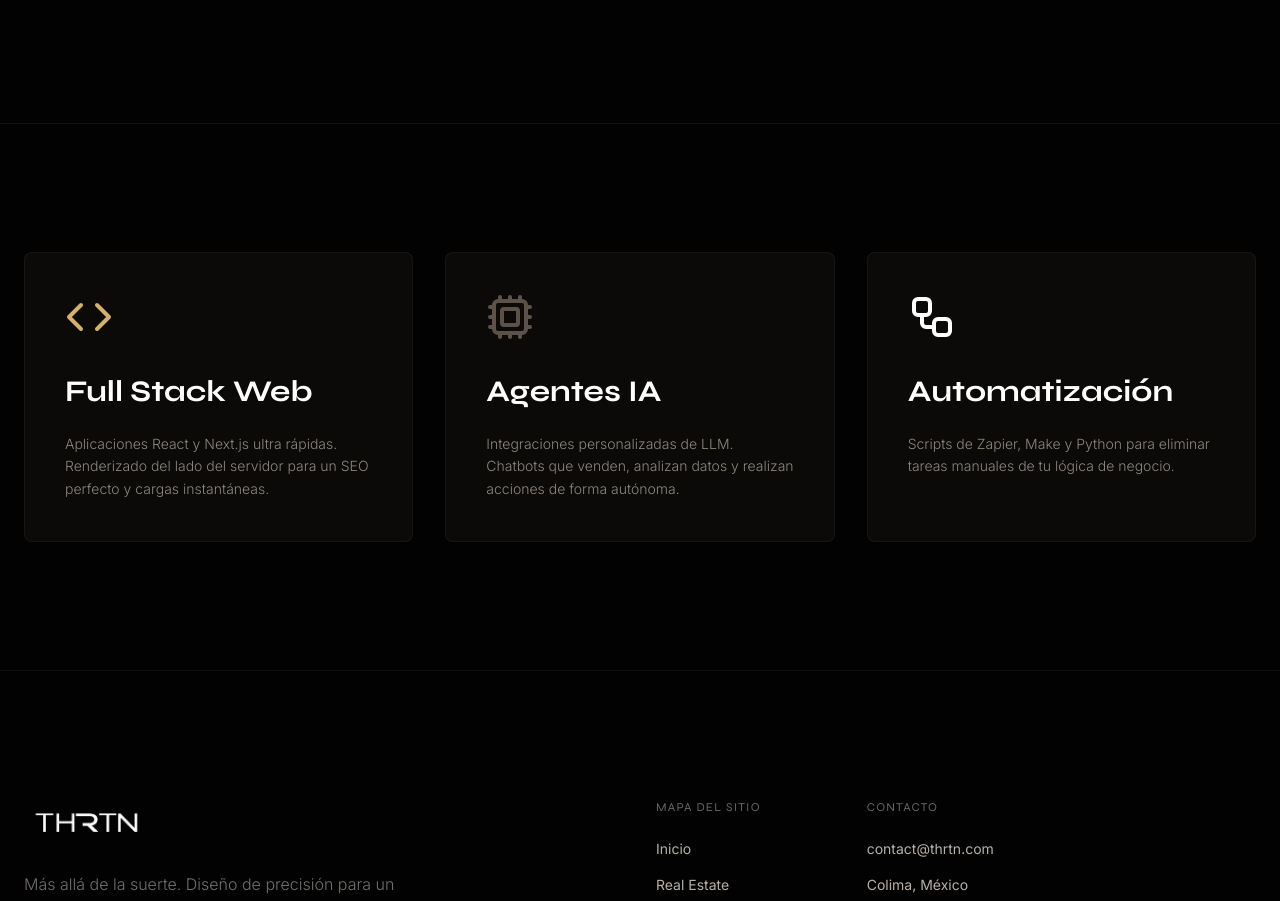
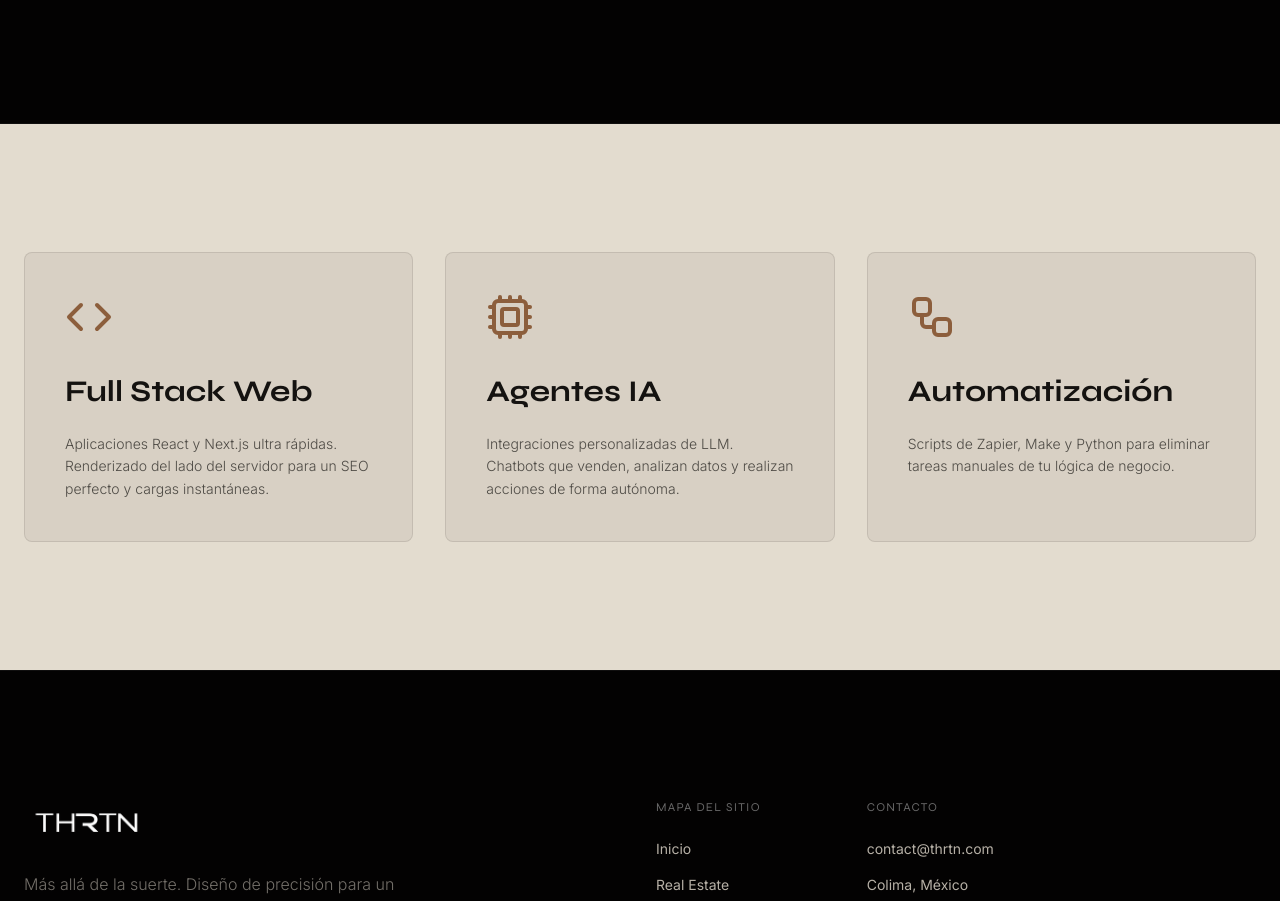
Before and after one commit to Daniel-Banda/THRTN, a Next.js app: page /tech in a window 1280 px wide. Shown: the part 880-1781 px from the top of the page. Built offline with nearby package versions, Linux system fonts and the light colour scheme.

Commit message:
feat: apply light theme to sections in real-estate and tech pages

```diff
--- a/src/app/real-estate/page.tsx
+++ b/src/app/real-estate/page.tsx
@@ -43,13 +43,13 @@ export default function RealEstatePage() {
             </section>
 
             {/* Benefits */}
-            <Section className="bg-surface relative z-10 -mt-20 mx-4 md:mx-12 rounded-t-3xl border-t border-white/5 shadow-2xl shadow-black/50">
+            <Section className="bg-foreground relative z-10 -mt-20 mx-4 md:mx-12 rounded-t-3xl border-t border-white/5 shadow-2xl shadow-black/50">
                 <div className="grid grid-cols-1 md:grid-cols-3 gap-12 text-center md:text-left py-12">
                     {features.map((feature, idx) => (
-                        <div key={idx} className="group p-8 rounded-xl bg-background/50 border border-white/5 hover:border-primary/50 transition-all duration-300">
-                            <div className="mb-6 flex justify-center md:justify-start group-hover:scale-110 transition-transform duration-300">{feature.icon}</div>
-                            <h3 className="text-2xl font-display font-bold mb-4">{feature.title}</h3>
-                            <p className="text-foreground/60 leading-relaxed font-light">
+                        <div key={idx} className="group p-8 rounded-xl bg-surface/5 border border-surface/10 hover:border-luxury/50 transition-all duration-300">
+                            <div className="mb-6 flex justify-center md:justify-start group-hover:scale-110 transition-transform duration-300 text-luxury">{feature.icon}</div>
+                            <h3 className="text-2xl font-display font-bold mb-4 text-surface">{feature.title}</h3>
+                            <p className="text-surface/70 leading-relaxed font-light">
                                 {feature.description}
                             </p>
                         </div>
--- a/src/app/tech/page.tsx
+++ b/src/app/tech/page.tsx
@@ -55,26 +55,26 @@ export default function TechPage() {
             </section>
 
             {/* Services */}
-            <Section className="py-32">
+            <Section className="bg-foreground py-32">
                 <div className="grid grid-cols-1 md:grid-cols-3 gap-8">
-                    <div className="p-10 bg-surface/50 border border-white/5 hover:border-primary/50 transition-all duration-500 rounded-lg group">
-                        <Code className="w-12 h-12 text-primary mb-8 group-hover:scale-110 transition-transform" />
-                        <h3 className="text-3xl font-display font-bold mb-6 text-white">Full Stack Web</h3>
-                        <p className="text-foreground/60 text-sm leading-relaxed font-light">
+                    <div className="p-10 bg-surface/5 border border-surface/10 hover:border-luxury/50 transition-all duration-500 rounded-lg group">
+                        <Code className="w-12 h-12 text-luxury mb-8 group-hover:scale-110 transition-transform" />
+                        <h3 className="text-3xl font-display font-bold mb-6 text-surface">Full Stack Web</h3>
+                        <p className="text-surface/70 text-sm leading-relaxed font-light">
                             Aplicaciones React y Next.js ultra rápidas. Renderizado del lado del servidor para un SEO perfecto y cargas instantáneas.
                         </p>
                     </div>
-                    <div className="p-10 bg-surface/50 border border-white/5 hover:border-secondary/50 transition-all duration-500 rounded-lg group">
-                        <Cpu className="w-12 h-12 text-secondary mb-8 group-hover:scale-110 transition-transform" />
-                        <h3 className="text-3xl font-display font-bold mb-6 text-white">Agentes IA</h3>
-                        <p className="text-foreground/60 text-sm leading-relaxed font-light">
+                    <div className="p-10 bg-surface/5 border border-surface/10 hover:border-luxury/50 transition-all duration-500 rounded-lg group">
+                        <Cpu className="w-12 h-12 text-luxury mb-8 group-hover:scale-110 transition-transform" />
+                        <h3 className="text-3xl font-display font-bold mb-6 text-surface">Agentes IA</h3>
+                        <p className="text-surface/70 text-sm leading-relaxed font-light">
                             Integraciones personalizadas de LLM. Chatbots que venden, analizan datos y realizan acciones de forma autónoma.
                         </p>
                     </div>
-                    <div className="p-10 bg-surface/50 border border-white/5 hover:border-white/20 transition-all duration-500 rounded-lg group">
-                        <Workflow className="w-12 h-12 text-white mb-8 group-hover:scale-110 transition-transform" />
-                        <h3 className="text-3xl font-display font-bold mb-6 text-white">Automatización</h3>
-                        <p className="text-foreground/60 text-sm leading-relaxed font-light">
+                    <div className="p-10 bg-surface/5 border border-surface/10 hover:border-luxury/50 transition-all duration-500 rounded-lg group">
+                        <Workflow className="w-12 h-12 text-luxury mb-8 group-hover:scale-110 transition-transform" />
+                        <h3 className="text-3xl font-display font-bold mb-6 text-surface">Automatización</h3>
+                        <p className="text-surface/70 text-sm leading-relaxed font-light">
                             Scripts de Zapier, Make y Python para eliminar tareas manuales de tu lógica de negocio.
                         </p>
                     </div>
```
